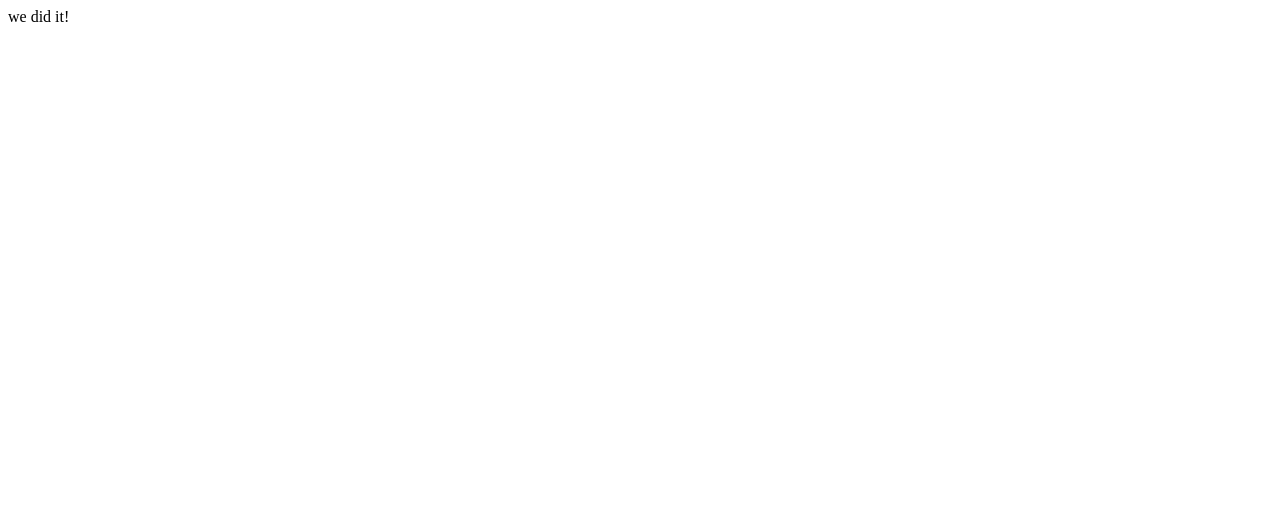
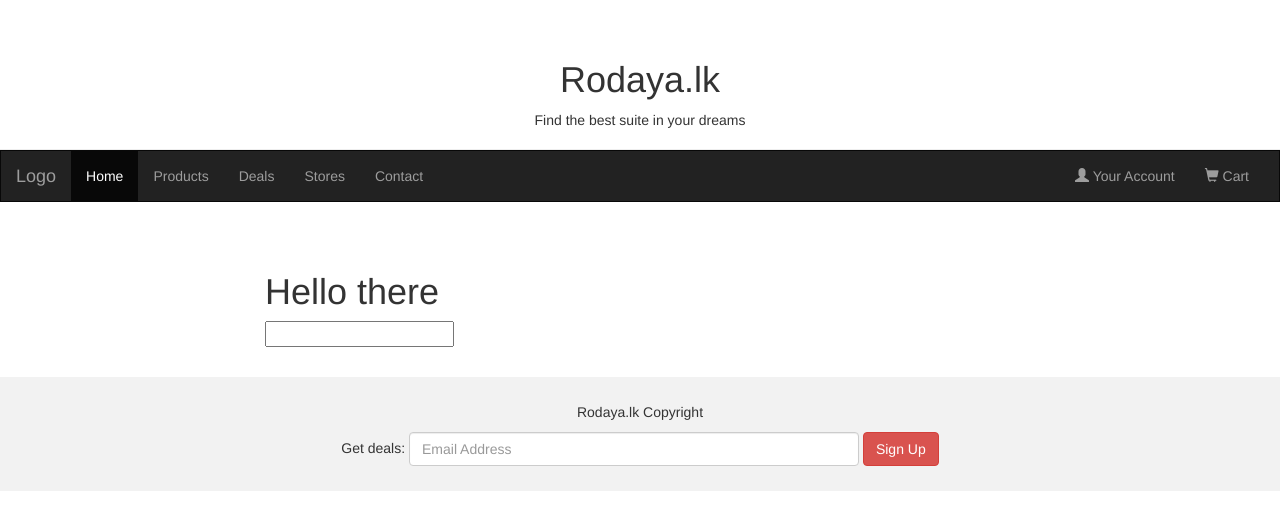
Before and after one commit to udamindu/rodaya.lk, a website: page public/index.html in a window 1280 px wide. Drawn offline with nearby package versions, Linux system fonts and the light colour scheme.

Commit message:
done basic changes to index.htnl,footer,navbar

```diff
--- /dev/null
+++ b/public/footer.html
@@ -0,0 +1,7 @@
+<footer class="container-fluid text-center">
+  <p>Rodaya.lk Copyright</p>
+  <form class="form-inline">Get deals:
+    <input type="email" class="form-control" size="50" placeholder="Email Address">
+    <button type="button" class="btn btn-danger">Sign Up</button>
+  </form>
+</footer>
--- a/public/index.html
+++ b/public/index.html
@@ -1,14 +1,58 @@
-<!doctype html>
+<!DOCTYPE html>
 <html lang="en">
 <head>
-    <meta charset="UTF-8">
+    <title>Rodaya.lk</title>
+    <meta charset="utf-8">
+    <meta name="viewport" content="width=device-width, initial-scale=1">
+    <link rel="stylesheet" href="libs/bootstrap/dist/css/bootstrap.min.css">
+    <script src="https://ajax.googleapis.com/ajax/libs/jquery/1.12.4/jquery.min.js"></script>
+    <script src="libs/bootstrap/dist/js/bootstrap.min.js"></script>
+    <script src="libs/angular/angular.min.js"></script>
+    <style>
+        /* Remove the navbar's default rounded borders and increase the bottom margin */
+        .navbar {
+            margin-bottom: 50px;
+            border-radius: 0;
+        }
 
-    <title>Rodaya.lk</title>
+        /* Remove the jumbotron's default bottom margin */
+        .page-header {
+            margin-bottom: 0;
+        }
 
+        /* Add a gray background color and some padding to the footer */
+        footer {
+            background-color: #f2f2f2;
+            padding: 25px;
+        }
+    </style>
 </head>
-<body>
+<body ng-app="">
 
-    we did it!
+<div class="page-header">
+  <div class="container text-center">
+    <h1>Rodaya.lk</h1>
+    <p>Find the best suite in your dreams</p>
+  </div>
+</div>
+
+<!-- nav bar here -->
+<div ng-include="'navbar.html'"></div>
+
+<div class="container">
+  <div class="row">
+    <div class="col-lg-2"></div>
+    <div class="col-lg-6">
+        <h1>Hello there</h1>
+        <input type="text" ng-model="name">
+        <p>{{name}}</p>
+    </div>
+    <div class="col-lg-4"></div>
+  </div>
+</div><br>
+
+<!-- footer here -->
+<div ng-include="'footer.html'"></div>
 
 </body>
 </html>
--- /dev/null
+++ b/public/navbar.html
@@ -0,0 +1,25 @@
+<nav class="navbar navbar-inverse">
+  <div class="container-fluid">
+    <div class="navbar-header">
+      <button type="button" class="navbar-toggle" data-toggle="collapse" data-target="#myNavbar">
+        <span class="icon-bar"></span>
+        <span class="icon-bar"></span>
+        <span class="icon-bar"></span>
+      </button>
+      <a class="navbar-brand" href="#">Logo</a>
+    </div>
+    <div class="collapse navbar-collapse" id="myNavbar">
+      <ul class="nav navbar-nav">
+        <li class="active"><a href="#">Home</a></li>
+        <li><a href="#">Products</a></li>
+        <li><a href="#">Deals</a></li>
+        <li><a href="#">Stores</a></li>
+        <li><a href="#">Contact</a></li>
+      </ul>
+      <ul class="nav navbar-nav navbar-right">
+        <li><a href="#"><span class="glyphicon glyphicon-user"></span> Your Account</a></li>
+        <li><a href="#"><span class="glyphicon glyphicon-shopping-cart"></span> Cart</a></li>
+      </ul>
+    </div>
+  </div>
+</nav>
```
Also changed, not shown: public/js/app.js (added).
